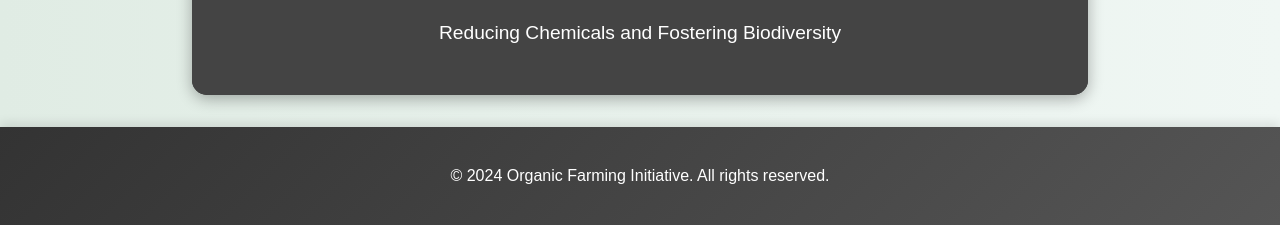
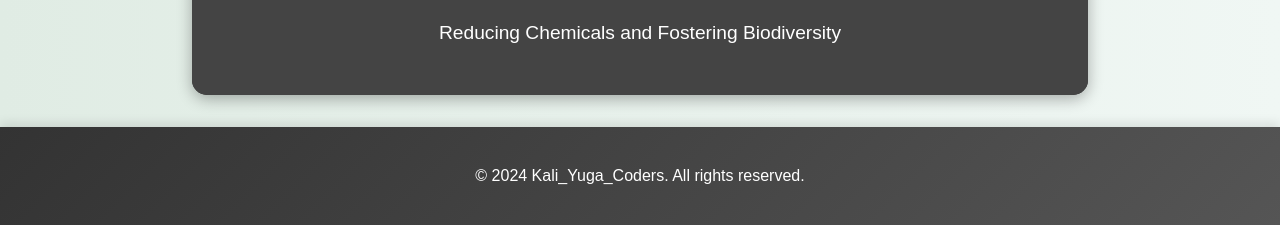
Before and after one commit to KaliYugaCoders/Organic-farming, a plain HTML site: page index.html in a window 1280 px wide. Shown: the part 892-1117 px from the top of the page. Drawn offline with Linux system fonts and the light colour scheme.

Commit message:
Update index.html

```diff
--- a/index.html
+++ b/index.html
@@ -496,7 +496,7 @@
 
 
     <footer>
-        <p>&copy; 2024 Organic Farming Initiative. All rights reserved.</p>
+        <p>&copy; 2024 Kali_Yuga_Coders. All rights reserved.</p>
     </footer>
 
     <script>
```
